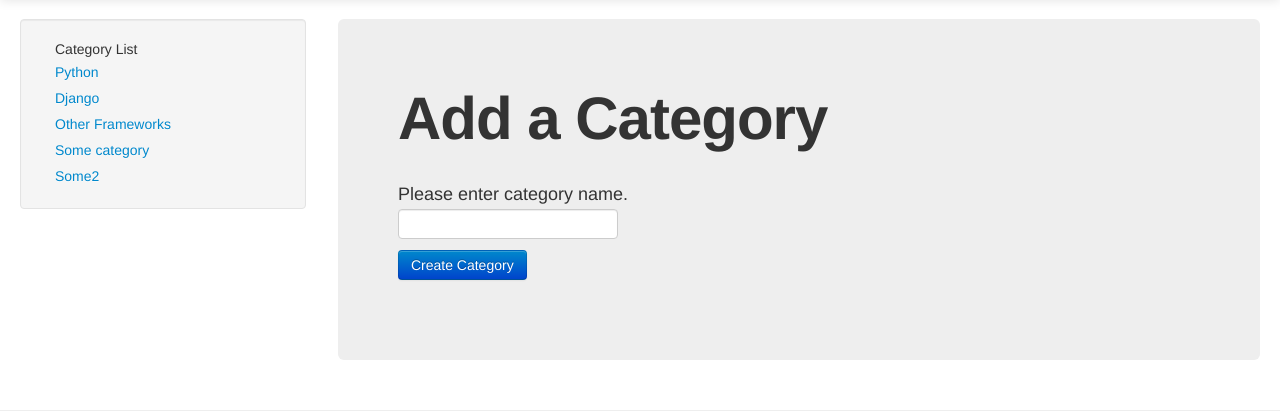
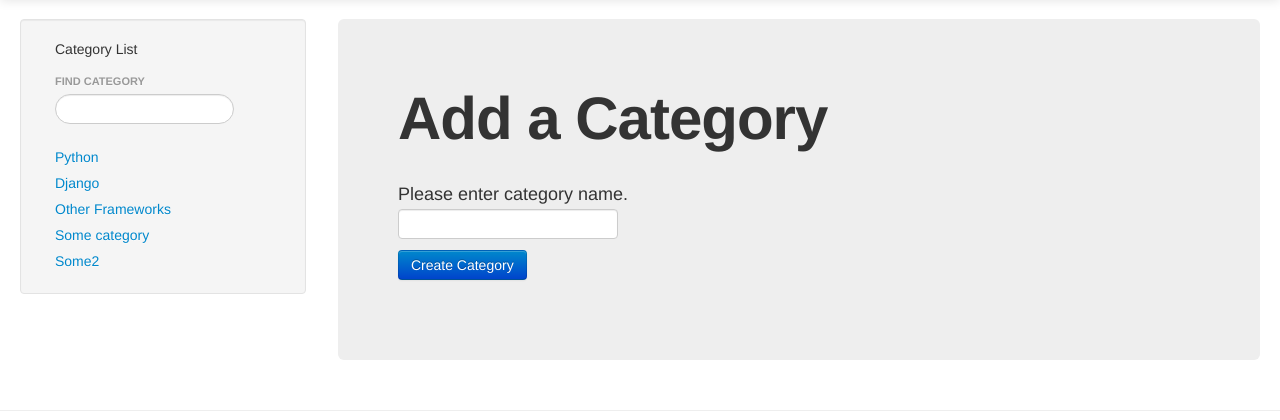
Before and after one commit to dskvyra/twd, a Django app: page /rango/add_category/ in a window 1280 px wide; the page is wider, and only the part inside the window is pictured. Shown: the part 41-461 px from the top of that part. Run offline with Django 3.2, Linux system fonts and the light colour scheme; a user stored in the database is signed in; data comes from the database, SQL or seed files in the repository; parts of the project's set-up code (start-up, migrations or seed data) failed here and were passed over.

Commit message:
Add "finding category" feature to side bar

```diff
--- a/tango_with_django_project/rango/urls.py
+++ b/tango_with_django_project/rango/urls.py
@@ -15,4 +15,5 @@ urlpatterns = patterns('',
     url(r'^profile/$', views.profile, name='profile'),
     url(r'^goto/$', views.track_url, name='track_url'),
     url(r'^like_category/$', views.like_category, name='like_category'),
+    url(r'^suggest_category/$', views.suggest_category, name='suggest_category'),
     )
--- a/tango_with_django_project/rango/views.py
+++ b/tango_with_django_project/rango/views.py
@@ -19,11 +19,20 @@ def encode_url(title):
     """ Takes title string, swaps spaces by underlines and returns url string """
     return title.replace(' ', '_')
 
-def get_category_list():
-    cat_list = Category.objects.all()
+def get_category_list(max_result=0, starts_with=''):
+    cat_list = []
 
-    for category in cat_list:
-        category.url = encode_url(category.name)
+    if starts_with:
+        cat_list = Category.objects.filter(name__istartswith=starts_with)
+    else:
+        cat_list = Category.objects.all()
+
+    if max_result > 0:
+        if len(cat_list) > max_result:
+            cat_list = cat_list[:max_result]
+
+    for cat in cat_list:
+        cat.url = encode_url(cat.name)
 
     return cat_list
 
@@ -321,3 +330,14 @@ def like_category(request):
             category.save()
 
     return HttpResponse(likes)
+
+def suggest_category(request):
+    context = RequestContext(request)
+    start_with =''
+
+    if request.method == 'GET':
+        start_with = request.GET['suggestion']
+
+    cat_list = get_category_list(8, start_with)
+
+    return render_to_response('rango/category_list.html', {'cat_list': cat_list}, context)
--- a/tango_with_django_project/static/js/rango-ajax.js
+++ b/tango_with_django_project/static/js/rango-ajax.js
@@ -9,4 +9,11 @@ $(document).ready(function() {
         });
     });
 
+    $('#suggestion').keyup(function(){
+        var query;
+        query = $(this).val();
+        $.get('/rango/suggest_category/', {suggestion: query}, function(data){
+            $('#cats').html(data);
+        });
+    });
 });
--- a/tango_with_django_project/templates/rango/base.html
+++ b/tango_with_django_project/templates/rango/base.html
@@ -54,12 +54,18 @@
             <div class="well sidebar-nav">
                 {% block sidebar %}
                 {% endblock %}
-                <div id="cats">
-                   {% if cat_list %}
-                       <ul class="nav nav-list"><li>Category List</li></ul>
-                       {% include 'rango/category_list.html' with cat_list=cat_list %}
-                   {% endif %}
-                </div>
+                <ul class="nav nav-list"><li>Category List</li>
+                    <li class="nav-header">Find Category</li>
+                    <form>
+                        <lable></lable>
+                        <li><input class="search-query span10" type="text" name="suggestion" value="" id="suggestion"/></li>
+                    </form>
+                </ul>
+                {% if cat_list %}
+                    <div id="cats">
+                        {% include 'rango/category_list.html' with cat_list=cat_list %}
+                    </div>
+                {% endif %}
             </div>
             <!--/.well -->
         </div>
```
